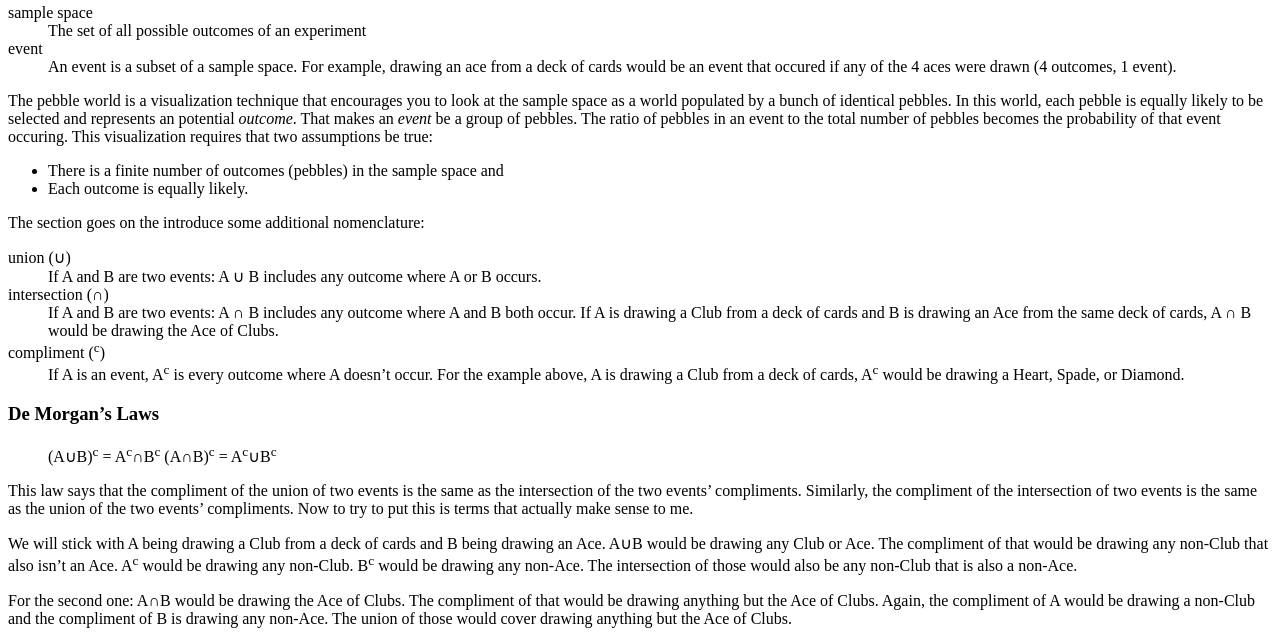
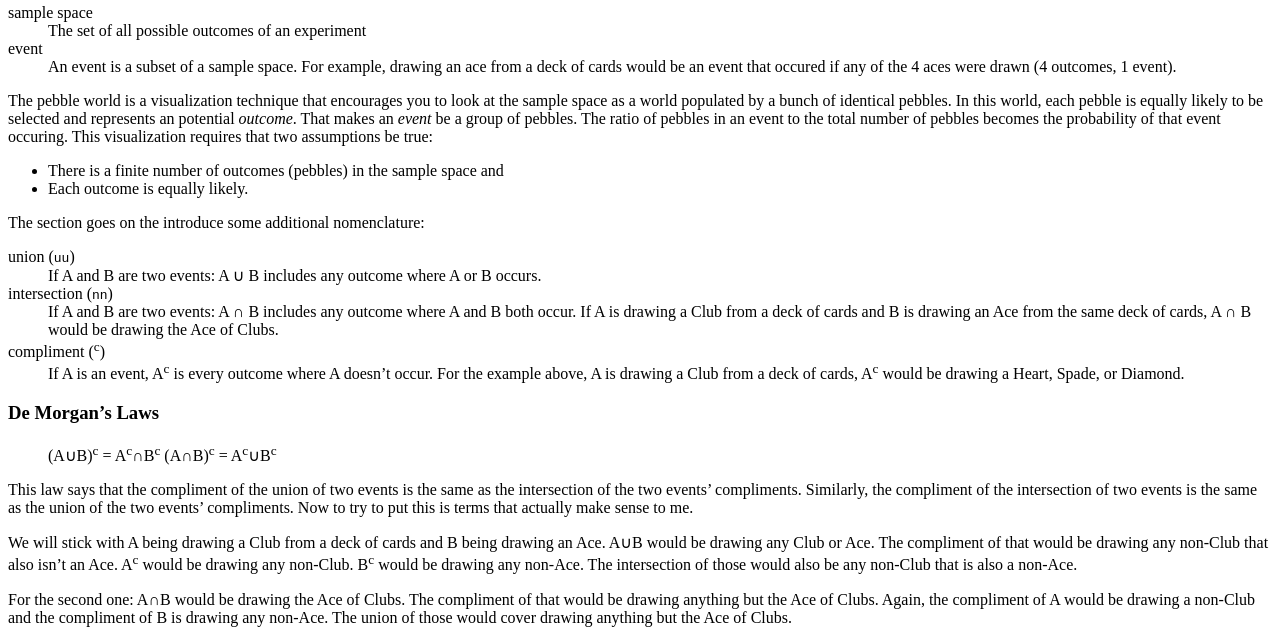
Before and after one commit to ebailey78/STAT101, a Jekyll site: the page built from _posts/2016-04-28-week_1.md, in a window 1280 px wide and 900 px high, scrolled down 638 px. Shown: the part 256-900 px from the top of the window. Built offline with Jekyll 4.4.1, drawn with Linux system fonts in a browser that asks for light colours.

```diff
--- a/_posts/2016-04-28-week_1.md
+++ b/_posts/2016-04-28-week_1.md
@@ -31,10 +31,10 @@ The pebble world is a visualization technique that encourages you to look at the
 
 The section goes on the introduce some additional nomenclature:
 
-union (&cup;)
+union (`uu`)
 : If A and B are two events:  A &cup; B includes any outcome where A or B occurs.
 
-intersection (&#8745;)
+intersection (`nn`)
 : If A and B are two events: A &cap; B includes any outcome where A and B both occur. If A is drawing a Club from a deck of cards and B is drawing an Ace from the same deck of cards, A &cap; B would be drawing the Ace of Clubs.
 
 compliment (<sup>c</sup>)
```
